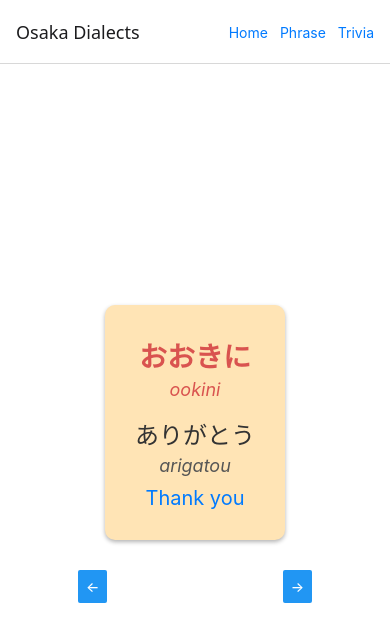
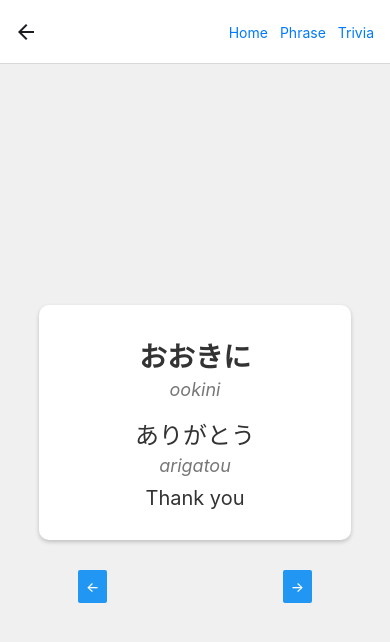
Before and after one commit to Jun-04/osakaApp, a React Native app: screen /CardScreen in a window 390 px wide. Shown: the top 642 px of the page. Built offline with nearby package versions, Linux system fonts and the light colour scheme.

Commit message:
feat:removed the header titles on left

```diff
--- a/App.js
+++ b/App.js
@@ -1,7 +1,7 @@
 import React from 'react';
 import { NavigationContainer } from '@react-navigation/native';
 import { createNativeStackNavigator } from '@react-navigation/native-stack';
-
+//trying to make it easy to see which is libraly and file
 import HomeScreen from './screens/HomeScreen';
 import CardScreen from './screens/CardScreen';
 import TriviaScreen from './screens/TriviaScreen';
@@ -14,14 +14,24 @@ export default function App() {
     <NavigationContainer>
       <Stack.Navigator
         screenOptions={{
-          headerTitleAlign: 'left',
           headerRight: () => <CustomHeader />,
-          headerLeft: () => null,
         }}
       >
-        <Stack.Screen name="HomeScreen" component={HomeScreen} options={{ title: '' }} />
-        <Stack.Screen name="CardScreen" component={CardScreen} options={{ title: 'Osaka Dialects' }} />
-        <Stack.Screen name="TriviaScreen" component={TriviaScreen} options={{ title: 'Trivia' }} />
+        <Stack.Screen
+          name="HomeScreen"
+          component={HomeScreen}
+          options={{ headerTitle: '' }} //check if theres any good solution for this later
+        />
+        <Stack.Screen
+          name="CardScreen"
+          component={CardScreen}
+          options={{ headerTitle: '' }}
+        />
+        <Stack.Screen
+          name="TriviaScreen"
+          component={TriviaScreen}
+          options={{ headerTitle: '' }}
+        />
       </Stack.Navigator>
     </NavigationContainer>
   );
--- a/screens/CardScreen.js
+++ b/screens/CardScreen.js
@@ -1,11 +1,13 @@
 import React, { useState } from 'react';
-import { View, Text, StyleSheet, Button } from 'react-native';
+import { View, Text, StyleSheet, Button, Dimensions } from 'react-native';
+
+const { width } = Dimensions.get('window');
+const cardMinWidth = Math.min(width * 0.8, 400); // 画面幅の80%か最大400px
 
 const CardScreen = () => {
   const [index, setIndex] = useState(0);
 
   const phrases = [
-
     { osaka: "おおきに", osaka_romaji: "ookini", japanese: "ありがとう", romaji: "arigatou", english: "Thank you" },
     { osaka: "なんでやねん", osaka_romaji: "nande ya nen", japanese: "どうしてだよ", romaji: "doushite dayo", english: "Why the heck!?" },
     { osaka: "ほんま？", osaka_romaji: "honma?", japanese: "本当？", romaji: "hontou?", english: "Really?" },
@@ -54,23 +56,25 @@ const CardScreen = () => {
   };
 
   const styles = StyleSheet.create({
-    container: { flex: 1, justifyContent: 'center', alignItems: 'center', backgroundColor: '#fff' },
+    container: { flex: 1, justifyContent: 'center', alignItems: 'center', backgroundColor: '#f0f0f0' }, // 背景色を少しグレーに
     card: {
+      minWidth: cardMinWidth, // 最小幅を設定
       padding: 30,
-      backgroundColor: '#ffe4b5',
+      backgroundColor: '#fff', // 背景色を白に
       borderRadius: 10,
       alignItems: 'center',
-      elevation: 3,
+      // ボックスシャドウ
       shadowColor: '#000',
       shadowOffset: { width: 0, height: 2 },
-      shadowOpacity: 0.3,
+      shadowOpacity: 0.2,
       shadowRadius: 4,
+      elevation: 5, // Android用
     },
-    osaka: { fontSize: 28, fontWeight: 'bold', color: '#d9534f' },
-    osakaRomaji: { fontSize: 18, fontStyle: 'italic', color: '#d9534f', marginTop: 4 },
+    osaka: { fontSize: 28, fontWeight: 'bold', color: '#333' },
+    osakaRomaji: { fontSize: 18, fontStyle: 'italic', color: '#777', marginTop: 4 },
     japanese: { fontSize: 24, marginTop: 16, color: '#333' },
-    romaji: { fontSize: 18, fontStyle: 'italic', marginTop: 4, color: '#555' },
-    english: { fontSize: 20, marginTop: 10, color: '#007aff' },
+    romaji: { fontSize: 18, fontStyle: 'italic', marginTop: 4, color: '#777' },
+    english: { fontSize: 20, marginTop: 10, color: '#333' },
     nav: {
       flexDirection: 'row',
       marginTop: 30,
--- a/screens/HomeScreen.js
+++ b/screens/HomeScreen.js
@@ -1,7 +1,8 @@
 import React from 'react';
-import { View, Text, TouchableOpacity, StyleSheet, Image } from 'react-native';
+import { View, Text, TouchableOpacity, StyleSheet, Image, Dimensions } from 'react-native';
 import { useNavigation } from '@react-navigation/native';
 
+const { width } = Dimensions.get('window'); // 画面幅を取得
 
 const HomeScreen = () => {
   const navigation = useNavigation();
@@ -24,23 +25,41 @@ const HomeScreen = () => {
 };
 
 const styles = StyleSheet.create({
-  container: { flex: 1, justifyContent: 'center', alignItems: 'center', backgroundColor: '#fff', paddingTop: 80 },
+  container: {
+    flex: 1,
+    justifyContent: 'center',
+    alignItems: 'center',
+    backgroundColor: '#fff',
+    paddingTop: 80,
+    paddingHorizontal: 20, // 左右に余白を追加
+  },
   profileImage: {
     width: 100,
     height: 100,
     borderRadius: 50,
     marginBottom: 20,
   },
-  title: { fontSize: 24, fontWeight: 'bold', marginBottom: 40 },
+  title: {
+    fontSize: 24,
+    fontWeight: 'bold',
+    marginBottom: 40,
+    textAlign: 'center', // タイトルを中央揃え
+  },
   button: {
     backgroundColor: '#007aff',
-    padding: 15,
+    paddingVertical: 15, // 上下のpadding
+    paddingHorizontal: 20, // 左右のpadding
     borderRadius: 10,
     marginVertical: 10,
-    width: '70%',
-    maxwidth: '300px',
+    width: '100%', // 親要素いっぱいに広げる
+    maxWidth: 300, // 最大幅を制限
+    alignItems: 'center', // ボタン内のテキストを中央揃え
   },
-  buttonText: { color: '#fff', textAlign: 'center', fontSize: 18 },
+  buttonText: {
+    color: '#fff',
+    textAlign: 'center',
+    fontSize: 18,
+  },
 });
 
 export default HomeScreen;
--- a/screens/TriviaScreen.js
+++ b/screens/TriviaScreen.js
@@ -2,7 +2,6 @@ import React, { useState } from 'react';
 import { View, Text, FlatList, TouchableOpacity, Modal, StyleSheet } from 'react-native';
 
 const trivia = [
-
   {
     title: "Kuidaore no Machi",
     content:
@@ -53,16 +52,20 @@ const trivia = [
     content:
       "This theater is Osaka’s comedy central – home to Yoshimoto comedians and famous manzai acts.",
   },
-  ];
+];
 
 
 const TriviaScreen = () => {
   const [modalVisible, setModalVisible] = useState(false);
-  const [selected, setSelected] = useState(null);
+  const [selectedTrivia, setSelectedTrivia] = useState(null);
 
   const handlePress = (item) => {
-    setSelected(item);
+    setSelectedTrivia(item);
     setModalVisible(true);
+  };
+
+  const handleModalClose = () => {
+    setModalVisible(false);
   };
 
   return (
@@ -76,13 +79,20 @@ const TriviaScreen = () => {
           </TouchableOpacity>
         )}
       />
-      <Modal visible={modalVisible} animationType="slide" onRequestClose={() => setModalVisible(false)}>
-        <View style={styles.modal}>
-          <Text style={styles.modalTitle}>{selected?.title}</Text>
-          <Text style={styles.modalContent}>{selected?.content}</Text>
-          <TouchableOpacity onPress={() => setModalVisible(false)}>
-            <Text style={styles.close}>閉じる</Text>
-          </TouchableOpacity>
+      <Modal
+        visible={modalVisible}
+        animationType="fade" // アニメーションタイプをfadeまたはslideに変更
+        transparent={true}
+        onRequestClose={handleModalClose}
+      >
+        <View style={styles.modalOverlay}>
+          <View style={styles.modalCard}>
+            <Text style={styles.modalTitle}>{selectedTrivia?.title}</Text>
+            <Text style={styles.modalContent}>{selectedTrivia?.content}</Text>
+            <TouchableOpacity style={styles.closeButton} onPress={handleModalClose}>
+              <Text style={styles.closeText}>閉じる</Text>
+            </TouchableOpacity>
+          </View>
         </View>
       </Modal>
     </View>
@@ -93,10 +103,35 @@ const styles = StyleSheet.create({
   container: { flex: 1, padding: 20 },
   item: { padding: 15, borderBottomWidth: 1, borderBottomColor: '#ccc' },
   title: { fontSize: 18 },
-  modal: { flex: 1, justifyContent: 'center', alignItems: 'center', padding: 20 },
-  modalTitle: { fontSize: 22, fontWeight: 'bold' },
-  modalContent: { fontSize: 18, marginTop: 10 },
-  close: { marginTop: 30, color: 'blue', fontSize: 16 },
+  modalOverlay: {
+    flex: 1,
+    justifyContent: 'center',
+    alignItems: 'center',
+    backgroundColor: 'rgba(0, 0, 0, 0.5)', // 半透明の背景
+  },
+  modalCard: {
+    backgroundColor: '#fff',
+    borderRadius: 10,
+    padding: 20,
+    width: '80%', // モーダルの幅
+    maxWidth: 400,
+    alignItems: 'center',
+    elevation: 5, // Android用影
+    shadowColor: '#000', // iOS用影
+    shadowOffset: { width: 0, height: 2 },
+    shadowOpacity: 0.25,
+    shadowRadius: 4,
+  },
+  modalTitle: { fontSize: 22, fontWeight: 'bold', marginBottom: 10, textAlign: 'center' },
+  modalContent: { fontSize: 18, marginTop: 10, textAlign: 'center' },
+  closeButton: {
+    backgroundColor: '#007aff',
+    borderRadius: 8,
+    paddingVertical: 10,
+    paddingHorizontal: 20,
+    marginTop: 20,
+  },
+  closeText: { color: '#fff', fontSize: 16, fontWeight: 'bold' },
 });
 
 export default TriviaScreen;
```
